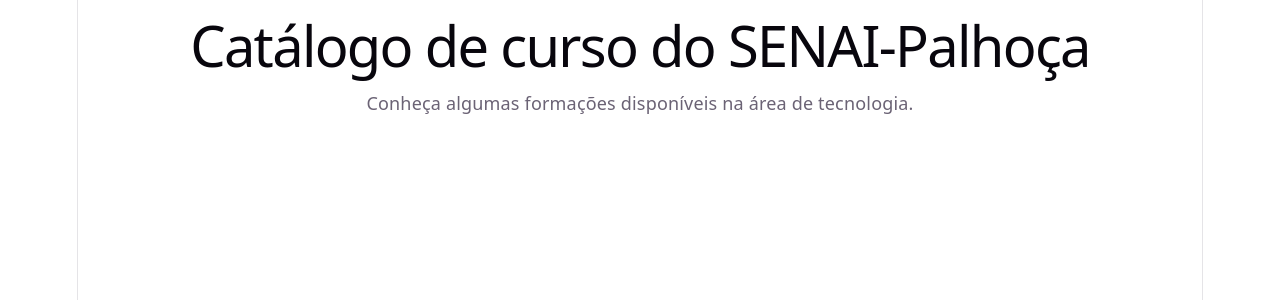
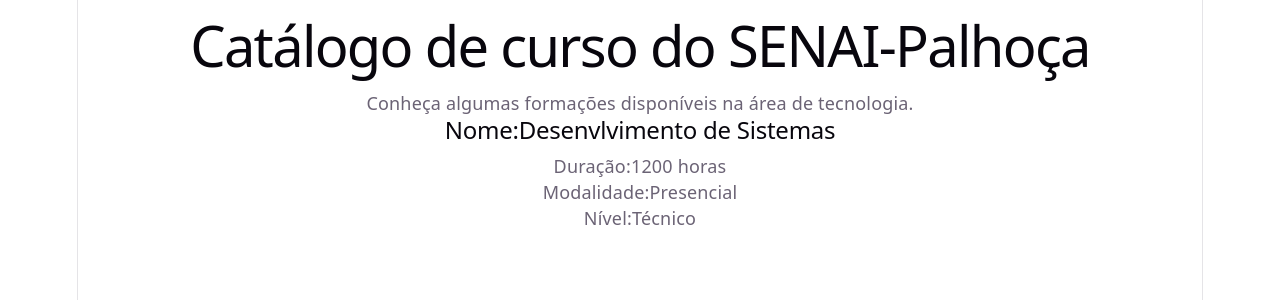
Before and after one commit to devluanx/react-catalogo-componentes, a React (Vite) app: page / in a window 1280 px wide. Shown: the top 300 px of the page. Built offline with nearby package versions, Linux system fonts and the light colour scheme.

Commit message:
Adicionando informações dos cards

```diff
--- a/src/App.jsx
+++ b/src/App.jsx
@@ -1,11 +1,13 @@
 import Cabecalho from "./components/Cabecalho";
-
+import CardCurso from "./components/CardCurso";
 
 function App(){
 
   return(
 <>
 <Cabecalho/>
+
+<CardCurso nome="Desenvlvimento de Sistemas" duracao="1200 horas" modalidade="Presencial" nivel="Técnico"/>
 </>
 
   )
```
